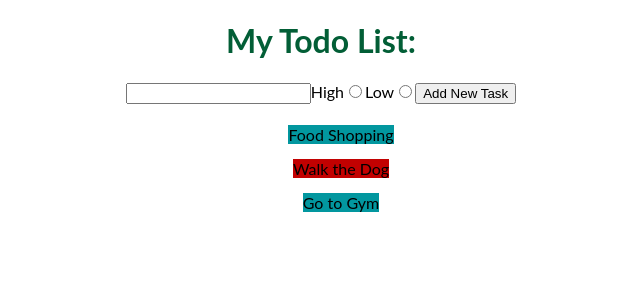
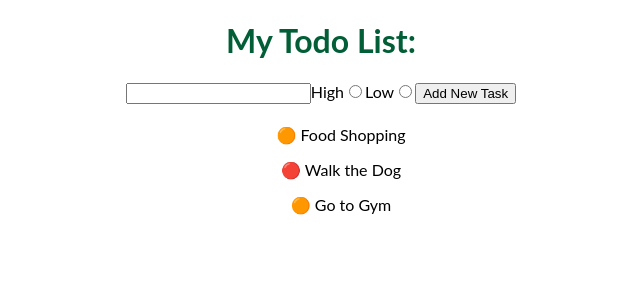
Before and after one commit to CordiiT14/w7_hw_react_todo, a React (Create React App) app: page / in a window 1280 px wide. Shown: the top 300 px of the page, without its empty margins (319-959 px from the left). Built offline with nearby package versions, Linux system fonts and the light colour scheme.

Commit message:
changed css to include emojis as priority indicators

```diff
--- a/src/App.css
+++ b/src/App.css
@@ -18,12 +18,12 @@ li {
   padding: 5px;
 }
 
-.highPriority {
-  background-color: rgb(194, 1, 1);
+.highPriority::before {
+  content: "🔴 " ;
 }
 
-.lowPriority {
-  background-color: rgb(2, 151, 159);
+.lowPriority::before {
+  content: "🟠 ";
 }
 
 
```
